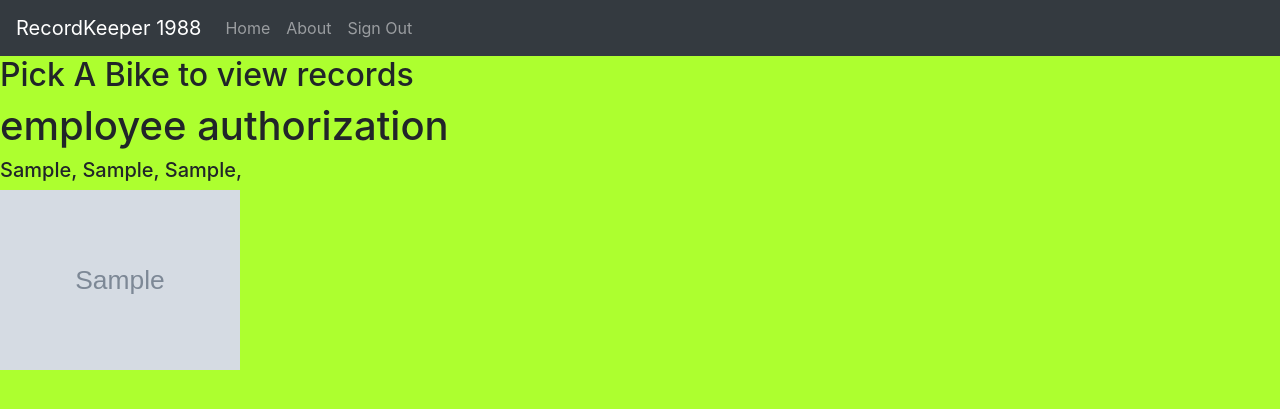
After one commit to alexwill44/Service-Record-Manager, a Django app: page /motorcycles/ in a window 1280 px wide. The commit adds this page. Shown: the top 409 px of the page. Run offline with Django 3.2, Linux system fonts and the light colour scheme; a user stored in the database is signed in; tables that the repository leaves empty hold one stand-in row (values such as "Sample post"); grey boxes marked "Sample" are stand-in pictures; style sheets or scripts are compiled from the project's sources; some libraries are stand-ins or nearby versions.

Commit message:
added motorcycle list/show page

```diff
--- a/main_app/models.py
+++ b/main_app/models.py
@@ -26,13 +26,15 @@ class Tech(User):
         return f"{self.username}"
 
 class Motorcycle(Model):
-    make = CharField
-    model = CharField
-    color = CharField
+    make = CharField(max_length=100)
+    model = CharField(max_length=100)
+    color = CharField(max_length=100)
     dom = CharField(max_length=8)
-    vin = CharField(max_length=13)
+    vin = CharField(max_length=17)
+    mileage = IntegerField(default=0)
+    img = CharField(max_length=1000)
     created_at = DateTimeField(auto_now_add=True)
-    owner = ForeignKey(Client, on_delete=models.CASCADE, related_name='owner')
+    owner = ForeignKey(User, on_delete=models.CASCADE, related_name='motorcycle')
 
     def __str__(self):
         return f"{self.make}, {self.model}"
@@ -49,5 +51,5 @@ class Record(Model):
     description = TextField(max_length=10000)
     created_at = DateTimeField(auto_now_add=True)
     motorcycle = ForeignKey(Motorcycle, on_delete=models.CASCADE, related_name='records')
-    tech = ForeignKey(Tech, on_delete=SET_DEFAULT, default="No Technician Assigned", related_name='tech')
-    part = ForeignKey(Part, on_delete=SET_DEFAULT, default="Part Removed" , related_name='part')
+    tech = ForeignKey(Tech, on_delete=SET_DEFAULT, default="No Technician Assigned", related_name='record')
+    part = ForeignKey(Part, on_delete=SET_DEFAULT, default="Part Removed" , related_name='record')
--- a/main_app/static/styles/main.scss
+++ b/main_app/static/styles/main.scss
@@ -1,4 +1,5 @@
 @import './modal';
+@import './moto_card';
 
 *{
     box-sizing: border-box;
--- /dev/null
+++ b/main_app/static/styles/moto_card.scss
@@ -0,0 +1,8 @@
+
+.moto_card{
+
+    img {
+        max-width: 240px;
+        max-height: 360px;
+    }
+}
--- a/main_app/templates/base.html
+++ b/main_app/templates/base.html
@@ -34,8 +34,8 @@
 <body>
 
     <!-- Navigation -->
-    <nav class="navbar navbar-expand-md navbar-light bg-dark">
-  <a class="navbar-brand" href="#">RecordKeeper 2000</a>
+    <nav class="navbar navbar-expand-md navbar-dark bg-dark">
+  <a class="navbar-brand" href="#">RecordKeeper 1988</a>
   <button class="navbar-toggler" type="button" data-toggle="collapse" data-target="#navbarSupportedContent" aria-controls="navbarSupportedContent" aria-expanded="false" aria-label="Toggle navigation">
     <span class="navbar-toggler-icon"></span>
   </button>
--- /dev/null
+++ b/main_app/templates/client/moto_show.html
@@ -0,0 +1,35 @@
+{% extends 'base.html' %}
+
+{% block content %}
+
+<h2>Pick A Bike to view records</h2>
+
+
+<!-- All Client Owned Motorcycles-->
+{% if user.tech %}
+
+<h1>employee authorization</h1>
+
+{%else%}
+
+<h1>{{user.client}}</h1>
+
+{% endif %}
+{% for motorcycle in user.motorcycle.all %}
+
+    <div class='moto_card'>
+
+        <h5>
+            {{motorcycle.make}},
+            {{motorcycle.model}},
+            {{motorcycle.dom}},
+        </h5>
+
+        <img class="moto_thumbnail" src="{{motorcycle.img}}" alt="No file / couldn't load">
+
+    </div>
+{% endfor %}
+
+
+
+{% endblock %}
--- a/main_app/urls.py
+++ b/main_app/urls.py
@@ -1,8 +1,9 @@
 from django.urls import path
 from . import views
-from .views import Home, About
+from .views import Home, About, MotoShow
 
 urlpatterns = [
     path('', Home.as_view(), name='home'),
-    path('about/', About.as_view(), name='about')
+    path('about/', About.as_view(), name='about'),
+    path('motorcycles/', MotoShow.as_view(), name='moto_show')
 ]
--- a/main_app/views.py
+++ b/main_app/views.py
@@ -3,8 +3,11 @@ from django.shortcuts import render, redirect
 # views imports
 from django.views import View
 from django.views.generic.base import TemplateView
+from django.views.generic import DetailView
+
 
 # local imports
+from main_app.models import Client, Motorcycle
 from .forms import SignUpFormClient, SignUpFormTech
 
 #auth imports
@@ -31,3 +34,7 @@ class Home(TemplateView):
 
 class About(TemplateView):
     template_name = 'about.html'
+
+class MotoShow(TemplateView):
+    model = Motorcycle
+    template_name = 'client/moto_show.html'
--- a/static/styles/main.css
+++ b/static/styles/main.css
@@ -23,6 +23,10 @@
   margin-top: 15px;
   width: calc(100% - 0px); }
 
+.moto_card img {
+  max-width: 240px;
+  max-height: 360px; }
+
 * {
   box-sizing: border-box; }
 
```
Also changed, not shown: main_app/db/seed.sql (+7 -3 lines), main_app/migrations/0002_auto_20211125_0204.py (added), main_app/migrations/0003_auto_20211125_0211.py (added), main_app/migrations/0004_motorcycle_mileage.py (added), main_app/migrations/0005_auto_20211125_0227.py (added), main_app/migrations/0006_auto_20211125_0248.py (added), 1 other file.
